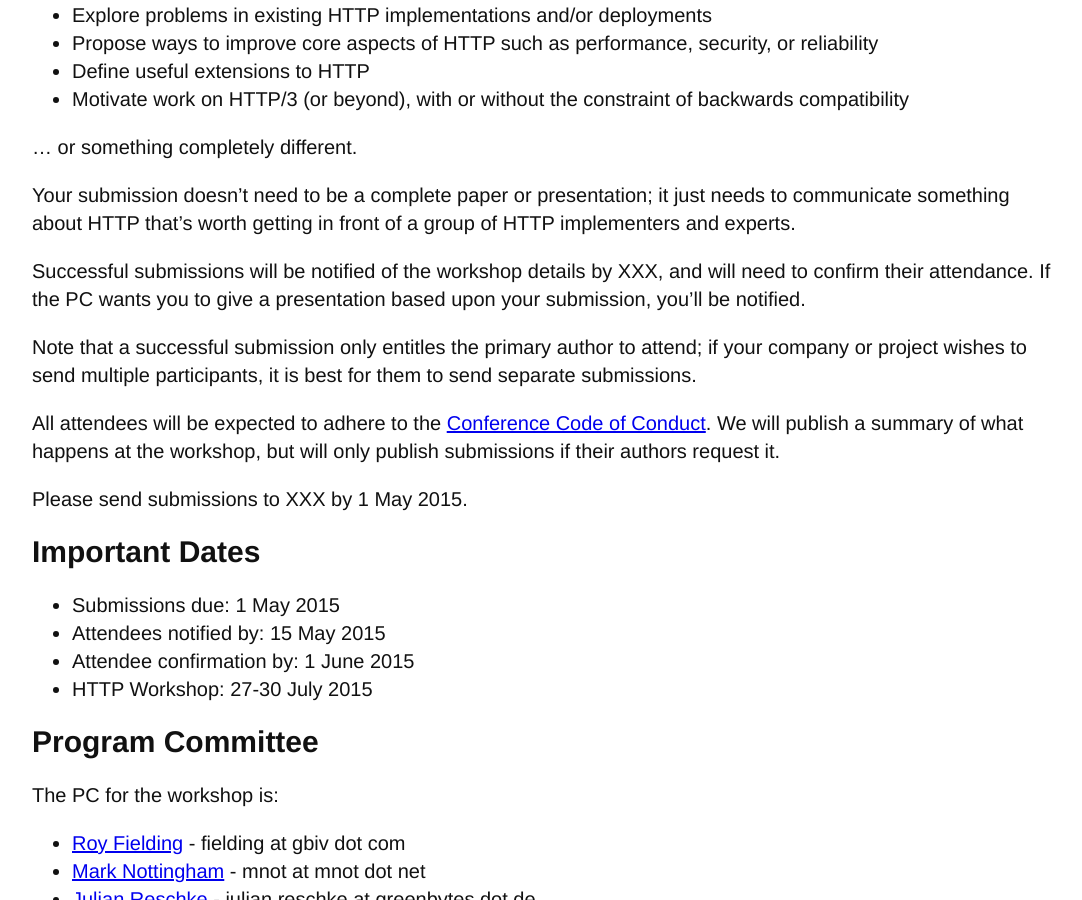
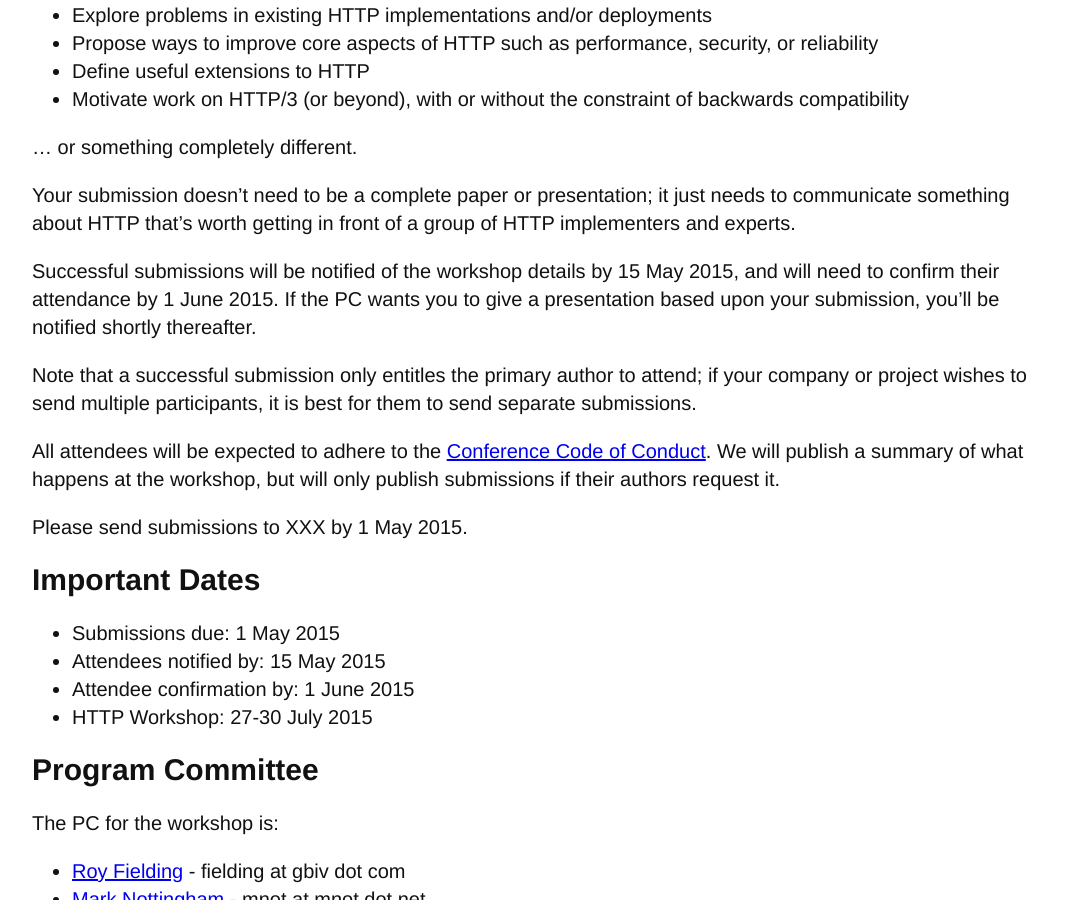
Before and after one commit to HTTPWorkshop/httpworkshop.github.io, a Jekyll site: the page built from index.md, in a window 1280 px wide and 900 px high, scrolled down 1077 px. Shown: the whole window, without its empty margins (98-1180 px from the left). Built offline with Jekyll 4.4.1, drawn with Linux system fonts in a browser that asks for light colours.

Commit message:
more date

```diff
--- a/index.md
+++ b/index.md
@@ -61,9 +61,10 @@ Your submission doesn't need to be a complete paper or presentation; it just
 needs to communicate something about HTTP that's worth getting in front of a
 group of HTTP implementers and experts.
 
-Successful submissions will be notified of the workshop details by XXX, and
-will need to confirm their attendance. If the PC wants you to give a
-presentation based upon your submission, you'll be notified.
+Successful submissions will be notified of the workshop details by 15 May 2015,
+and will need to confirm their attendance by 1 June 2015. If the PC wants you
+to give a presentation based upon your submission, you'll be notified shortly
+thereafter.
 
 Note that a successful submission only entitles the primary author to attend;
 if your company or project wishes to send multiple participants, it is best for
```
